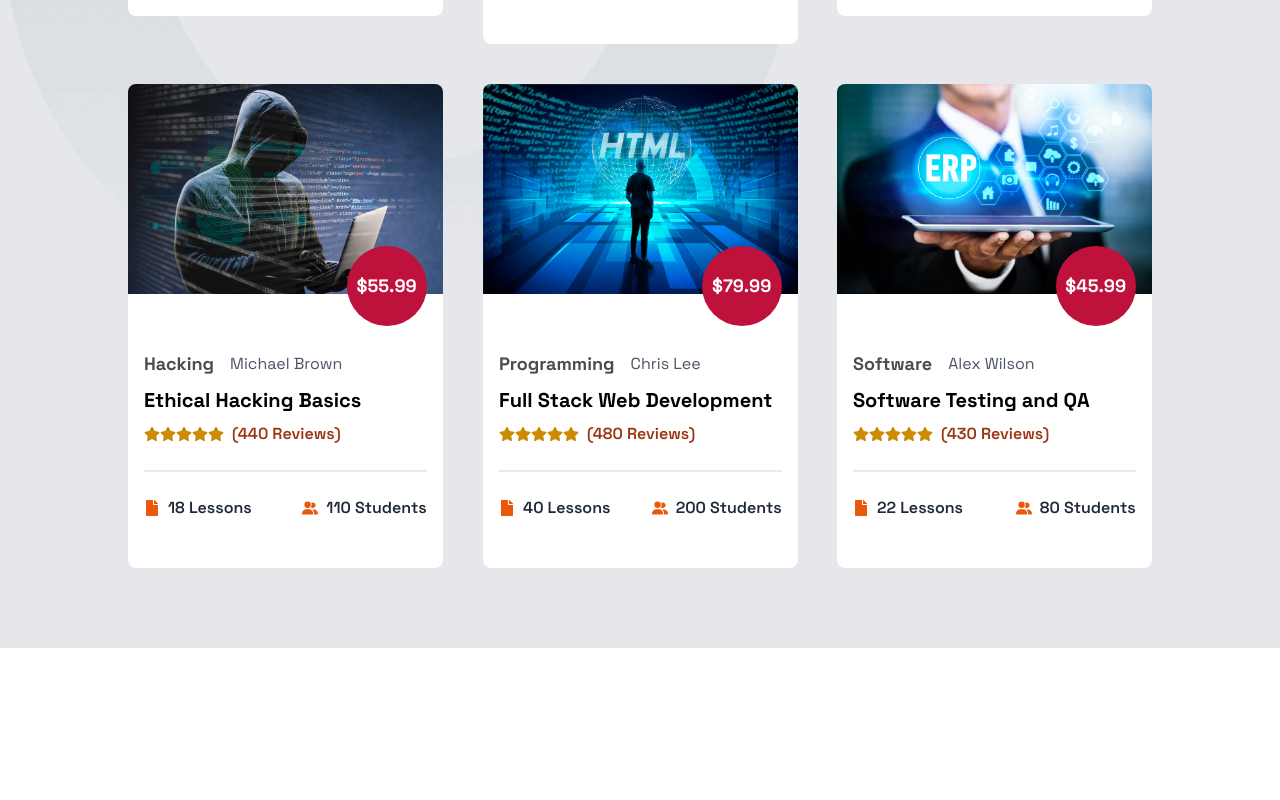
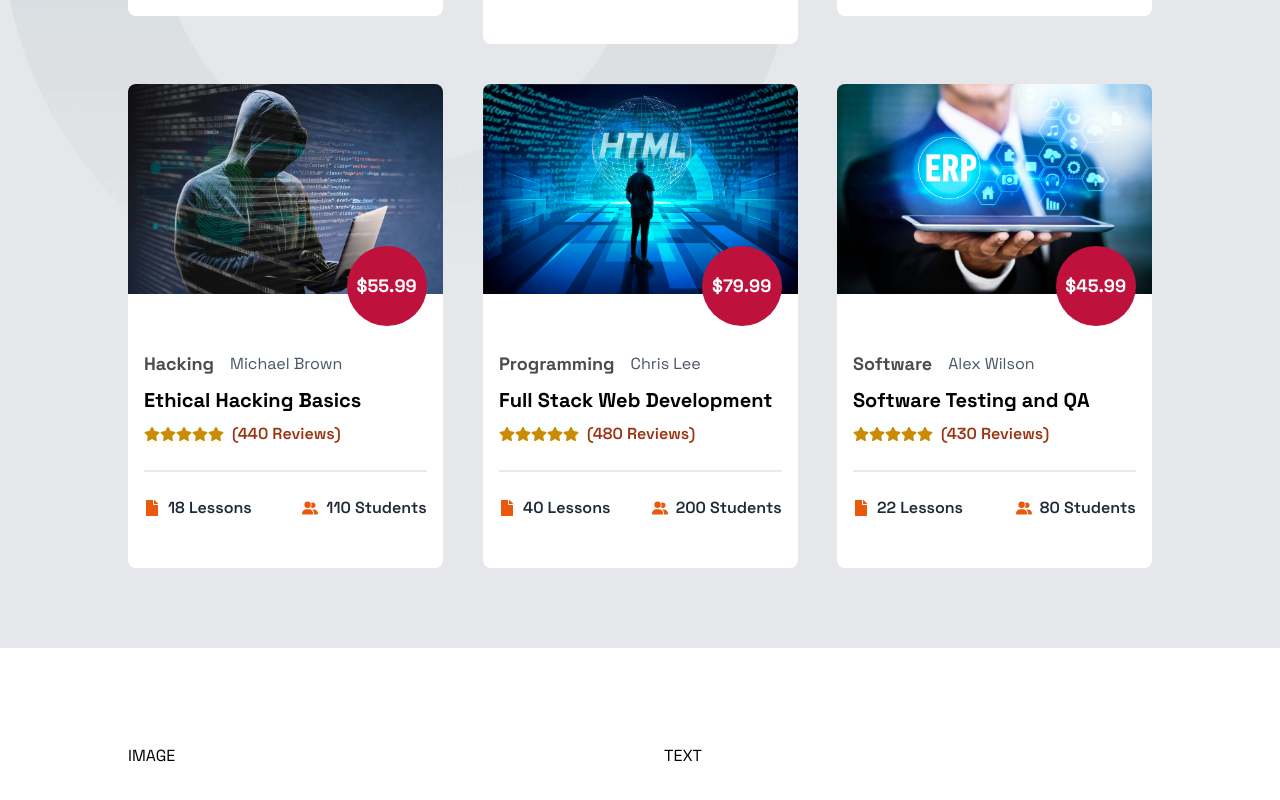
Before and after one commit to NadeeTharuka/new-lms, a Next.js app: page / in a window 1280 px wide. Shown: the part 1991-2791 px from the top of the page. Before the commit the page ends 2639 px from the top, so only its background shows below. Built offline with nearby package versions, Linux system fonts and the light colour scheme.

Commit message:
Update Home.tsx

```diff
--- a/components/Home/Home.tsx
+++ b/components/Home/Home.tsx
@@ -2,6 +2,7 @@ import React from 'react'
 import Hero from './Hero/Hero';
 import About from './About/About';
 import Courses from './Course/Courses';
+import Feature from './Feature/Feature';
 
 const Home = () => {
   return (
@@ -9,6 +10,7 @@ const Home = () => {
       <Hero />
       <About />
       <Courses />
+      <Feature/>
     </div>
   )
 };
```
